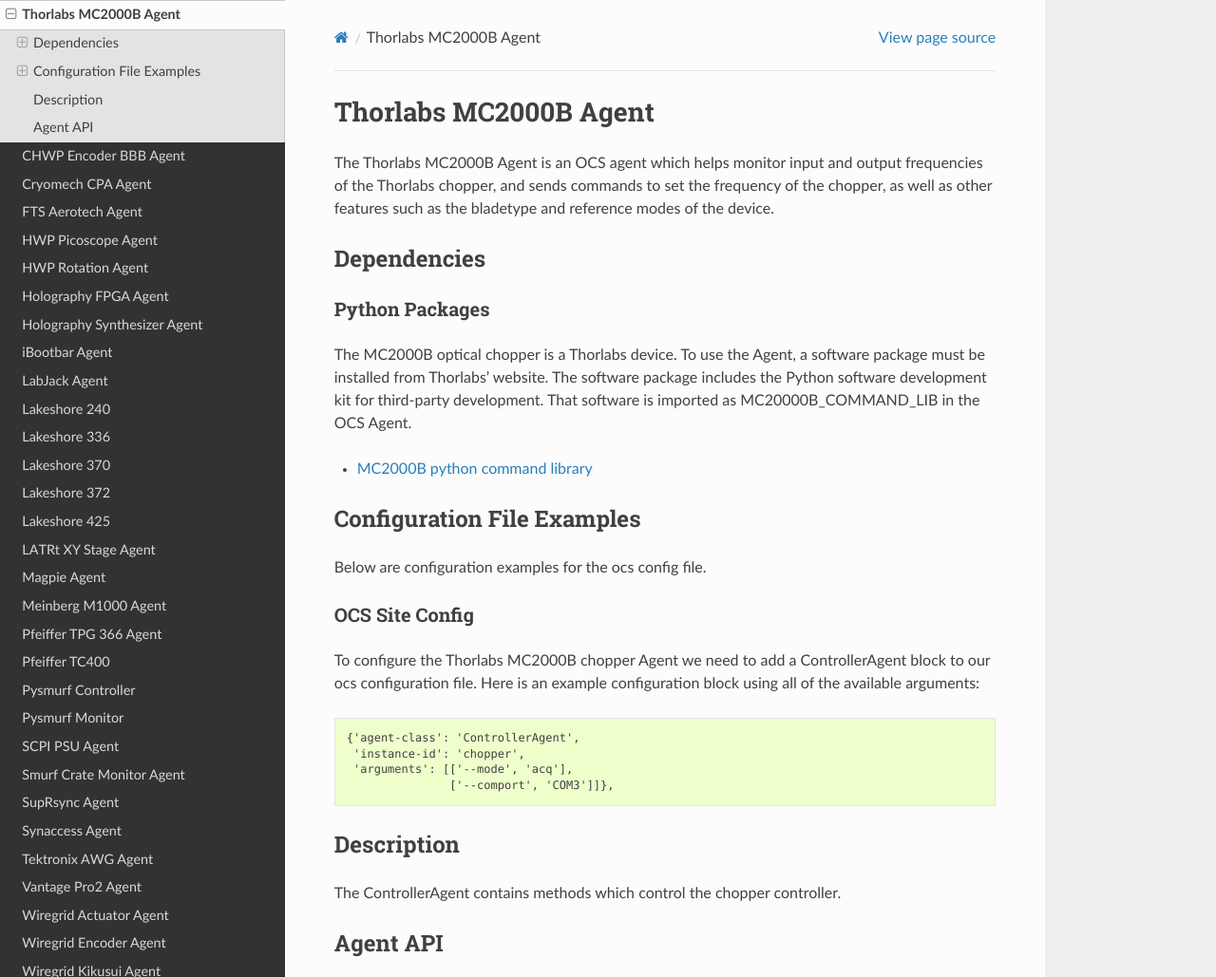
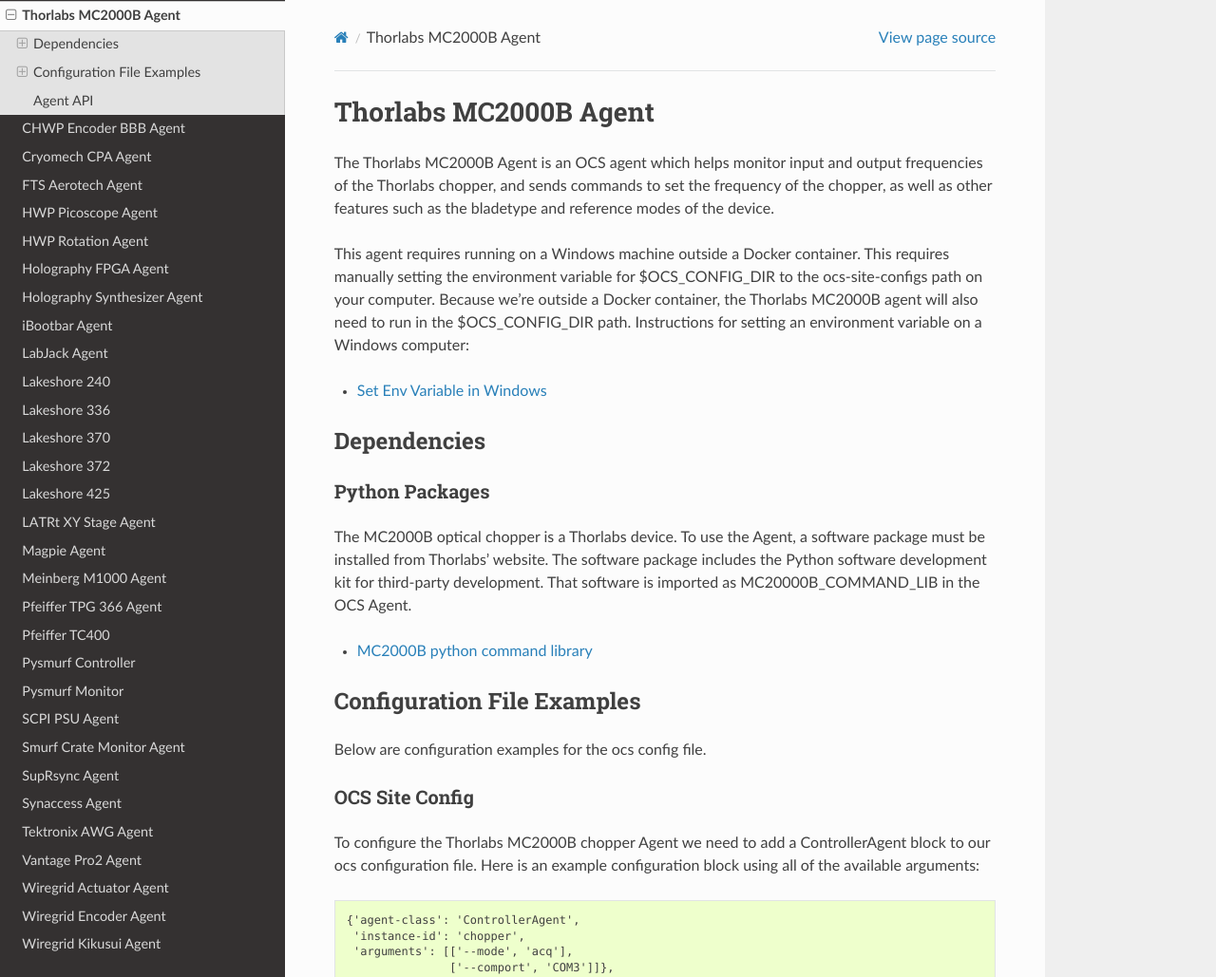
Before and after one commit to simonsobs/socs, a Sphinx documentation site: the page built from docs/agents/chopper_mc2000b.rst, in a window 1280 px wide and 1400 px high, cut to the strip 0-1029 px from the top of the window. Shown: the whole strip at 95% size. Built offline with Sphinx 7.4.7 and the Read the Docs theme 2.0.0, drawn with Linux system fonts in a browser that asks for light colours.

Commit message:
add further instructions on windows env vars for agent

```diff
--- a/docs/agents/chopper_mc2000b.rst
+++ b/docs/agents/chopper_mc2000b.rst
@@ -1,6 +1,6 @@
 .. highlight:: rst
 
-.. _chopper_mc2000b_agent:
+.. _thorlabs_mc2000b_agent:
 
 ========================
 Thorlabs MC2000B Agent
@@ -9,6 +9,15 @@
 The Thorlabs MC2000B Agent is an OCS agent which helps monitor input and output
 frequencies of the Thorlabs chopper, and sends commands to set the frequency of the chopper,
 as well as other features such as the bladetype and reference modes of the device.
+
+This agent requires running on a Windows machine outside a Docker container. This requires
+manually setting the environment variable for $OCS_CONFIG_DIR to the ocs-site-configs path on
+your computer. Because we're outside a Docker container, the Thorlabs MC2000B agent will also
+need to run in the $OCS_CONFIG_DIR path. Instructions for setting an environment variable on
+a Windows computer:
+
+- `Set Env Variable in Windows <https://docs.oracle.com/en/database/oracle/machine-learning/oml4r/1.5.1/oread/creating-and-modifying-environment-variables-on-windows.html#GUID-DD6F9982-60D5-48F6-8270-A27EC53807D0>`_
+
 
 Dependencies
 ------------
@@ -41,13 +50,8 @@
        'arguments': [['--mode', 'acq'],
                      ['--comport', 'COM3']]},
 
-Description
------------
-
-The ControllerAgent contains methods which control the chopper controller.
-
 Agent API
 ---------
 
-.. autoclass:: agents.chopper_mc2000b.chopper_mc2000b_agent.ControllerAgent
+.. autoclass:: agents.thorlabs_mc2000b.chopper_mc2000b_agent.ControllerAgent
     :members:
```
